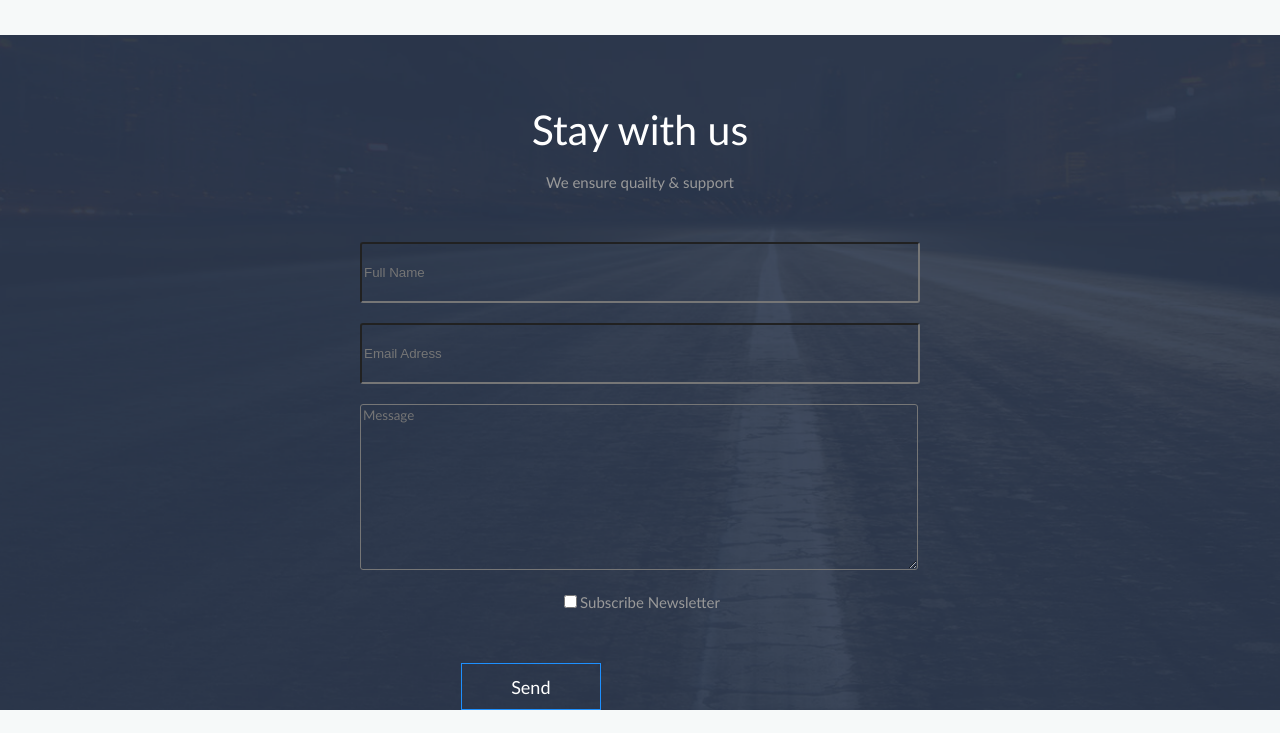
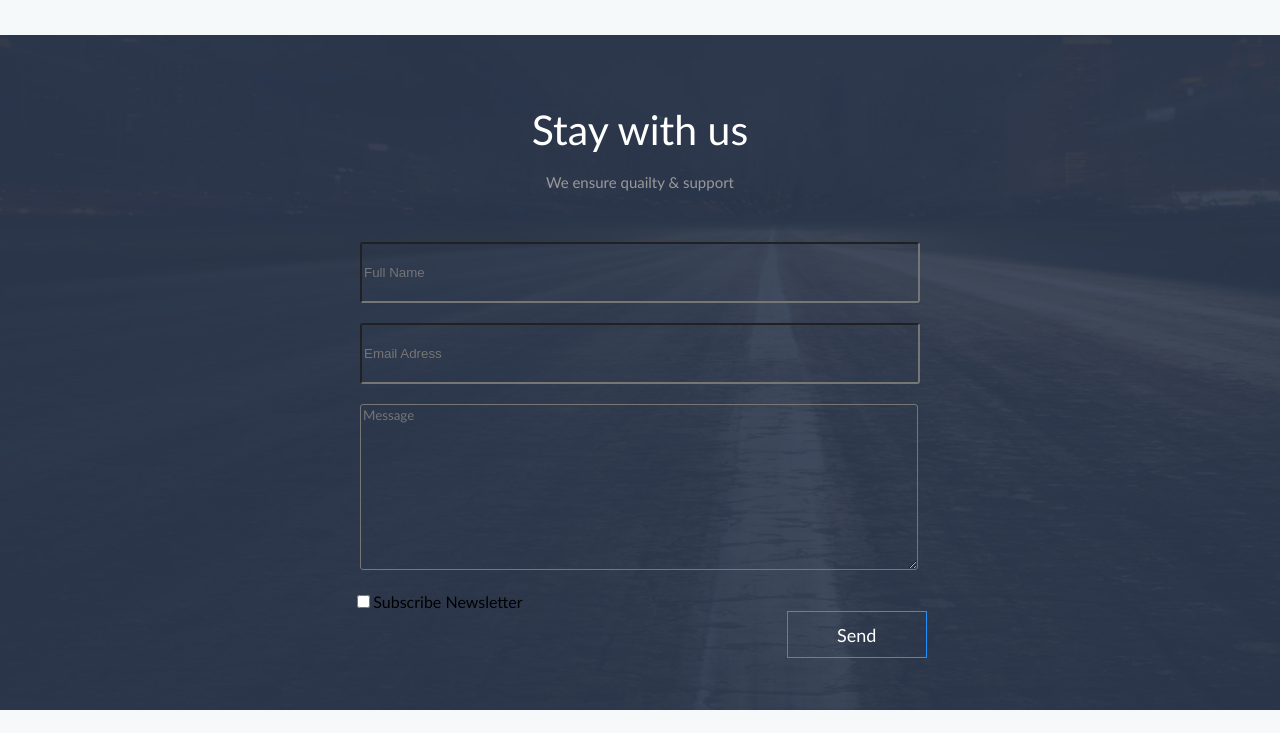
Before and after one commit to ksankakovsh/8-9dorabotka, a plain HTML site: page index.html in a window 1280 px wide. Shown: the part 2529-3262 px from the top of the page. Drawn offline with Linux system fonts and the light colour scheme.

Commit message:
final comit

```diff
--- a/index.html
+++ b/index.html
@@ -46,7 +46,7 @@
 	</ul>
 </div></section>
 <section class="portfolio"> <div class="content"><!-- галерея-->
-	<h2>Showcase your like a pro</h2>
+	<h2> Showcase your like a pro</h2>
 	<p>Contact me if you like me work</p>
 	<ul>
 		<li> <img src="./images/картинка1.jpg"></li>
@@ -67,7 +67,7 @@
 	<textarea cols="32" rows="10" placeholder="Message"></textarea>
       </fieldset>
 	<fieldset class="button">
-	<p ><input type="checkbox" name="Subscribe Newsletter" align="left">Subscribe Newsletter</p>
+	<div><input type="checkbox" name="Subscribe Newsletter" align="left">Subscribe Newsletter</div>
     <input type="submit" name="Send" value="Send" align="right">
 
    </fieldset>
--- a/styles.css
+++ b/styles.css
@@ -103,11 +103,11 @@ hr { margin-bottom: 35px; background-color: rgb(21, 164, 250);width: 600px;
 .plus p { text-align: center;
 	font-size: 15px; line-height: 1.467; color: rgb(153, 153, 153); }
 .fa-mobile {background: linear-gradient(to right, #1E90FF 50%, #48baff 50%);
-	padding: 22px 36px; text-align: center; color: #fff;}
+	padding: 22px 30px; text-align: center; color: #fff;}
 .fa-paper-plane {background:linear-gradient(to right, #1E90FF 50%, #48baff 50%); padding: 30px 23px; color: #fff;}
 .fa-bullhorn {background:linear-gradient(to right, #1E90FF 50%, #48baff 50%);
 	padding: 29px 26px 30px 26px; color: #fff;}
-.plus i {margin-left: 80px; margin-bottom: 30px;}
+.plus i {display: block; width:50px ; margin:0 auto; margin-bottom: 30px;}
 .portfolio {background-color:#f6f9f9; padding-top: 82px; padding-bottom: 115px; text-align: center;}
 .portfolio h2 {  font-size: 41px;
   color: rgb(45, 57, 80); margin-bottom: 30px;
@@ -115,7 +115,7 @@ hr { margin-bottom: 35px; background-color: rgb(21, 164, 250);width: 600px;
 .portfolio p {  font-size: 15px;
   color: rgb(144, 144, 144); margin-bottom: 80px;
 }
-.portfolio img {width: 26%; height: auto; min-height: 200px;padding-left:30px; padding-bottom: 30px;}
+.portfolio img {width: 26%; height: 200px;padding-left:30px; padding-bottom: 30px;}
 .portfolio li {display: inline; }
 .input { background-image: url(./images/footer.png);
 	background-repeat: no-repeat;
@@ -130,11 +130,12 @@ hr { margin-bottom: 35px; background-color: rgb(21, 164, 250);width: 600px;
 	border-radius: 3px; margin-bottom: 20px;}
 textarea { width: 552px; height: 160px; background:transparent;
 	border-radius: 3px; margin-bottom: 20px; font-family: Lato;}
-.button {width: 35%; margin: 0 auto;}
+.button {width: 56%; margin: 0 auto;}
 .button input[type="checkbox"] { display: inline-block;}
-.button input[type="submit"] {display: inline-block; border:solid 1px #1E90FF; background: transparent;
-	width: 140px; height: 47px; font-size: 18px; font-family: Lato;
-  color: rgb(255, 255, 255); right:260px; padding: 0;
+.button div {width: 57%; text-align:left;}
+.button input[type="submit"] {display: inline-block; border:solid 1px #1E90FF;
+	background: transparent; width: 140px; height: 47px; float: right; font-size: 18px; font-family: Lato;
+  color: rgb(255, 255, 255); padding: 0; margin-bottom: 52px;
 }
 .footer {background-color: #f6f9f9;
 }
```
